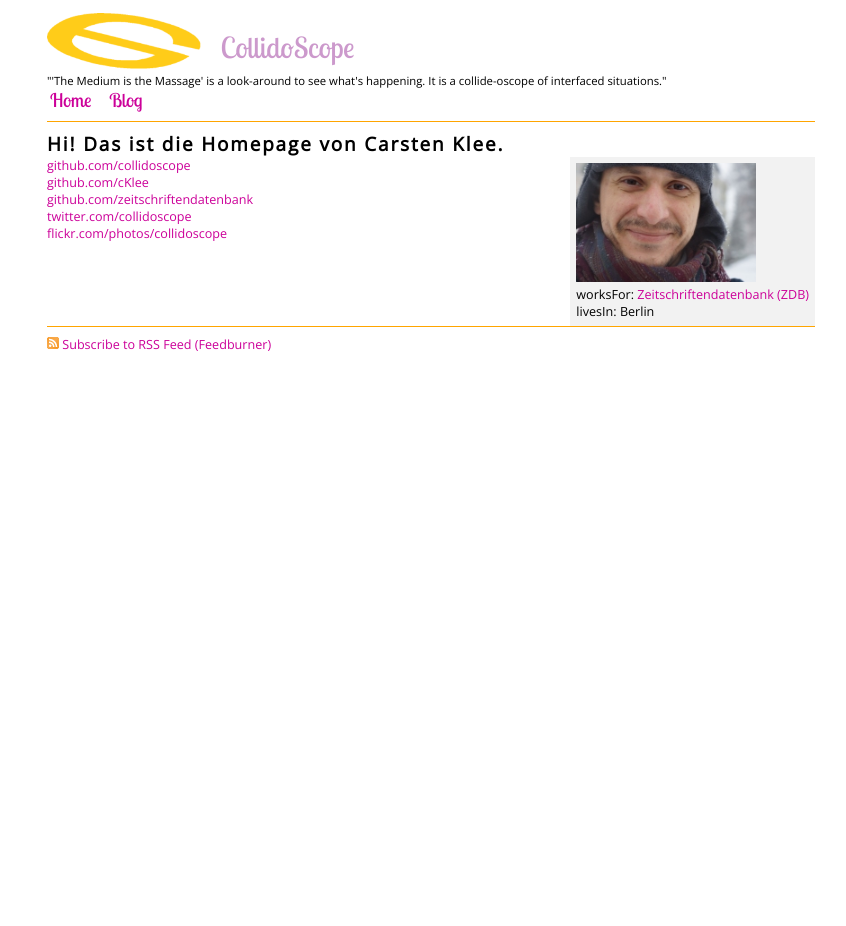
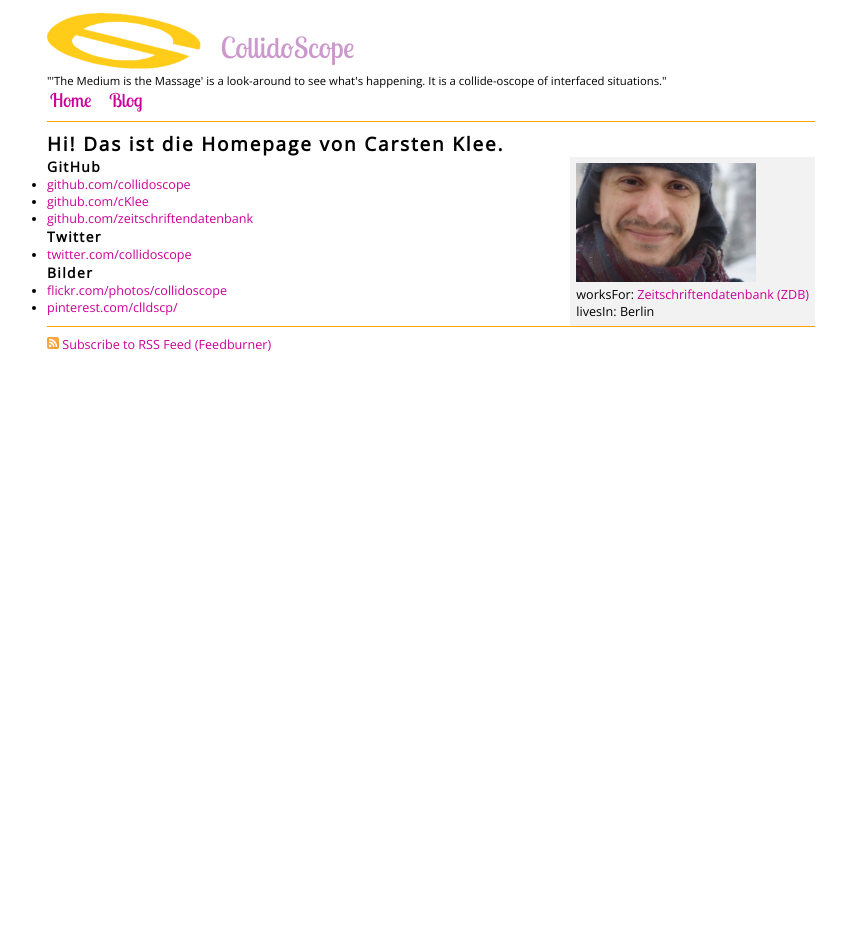
Before and after one commit to collidoscope/collidoscope.github.com, a Jekyll site: the page built from index.html, in a window 1280 px wide. Shown: the whole page, without its empty margins (209-1055 px from the left). Built offline with Jekyll 4.4.1, drawn with Linux system fonts in a browser that asks for light colours; some web fonts are replaced; Markdown is read by kramdown in place of the engine named in the settings.

Commit message:
Updated.

```diff
--- a/index.html
+++ b/index.html
@@ -12,12 +12,16 @@ show: true
       livesIn: <span itemprop="address" itemscope itemtype="http://schema.org/PostalAddress"><span itemprop="addressLocality">Berlin</span></span><br/>
     </div><!-- end contact -->
     <div id="links">
-      <p>
-        <a href="http://github.com/collidoscope/">github.com/collidoscope</a><br />
-        <a href="http://github.com/cKlee/">github.com/cKlee</a><br />
-        <a href="http://github.com/zeitschriftendatenbank/">github.com/zeitschriftendatenbank</a><br />
-        <a href="http://twitter.com/collidoscope/">twitter.com/collidoscope</a><br />
-        <a href="http://flickr.com/photos/collidoscope/">flickr.com/photos/collidoscope</a>
-      </p>
+      <ul>
+        <h4>GitHub</h4>
+        <li><a href="http://github.com/collidoscope/">github.com/collidoscope</a><br />
+        <li><a href="http://github.com/cKlee/">github.com/cKlee</a><br />
+        <li><a href="http://github.com/zeitschriftendatenbank/">github.com/zeitschriftendatenbank</a><br />
+          <h4>Twitter</h4>
+        <li><a href="http://twitter.com/collidoscope/">twitter.com/collidoscope</a><br />
+          <h4>Bilder</h4>
+        <li><a href="http://flickr.com/photos/collidoscope/">flickr.com/photos/collidoscope</a>
+         <li><a href="http://pinterest.com/clldscp/">pinterest.com/clldscp/</a>
+      </ul>
     </div><!-- end links -->
     </div><!-- end person -->
```
